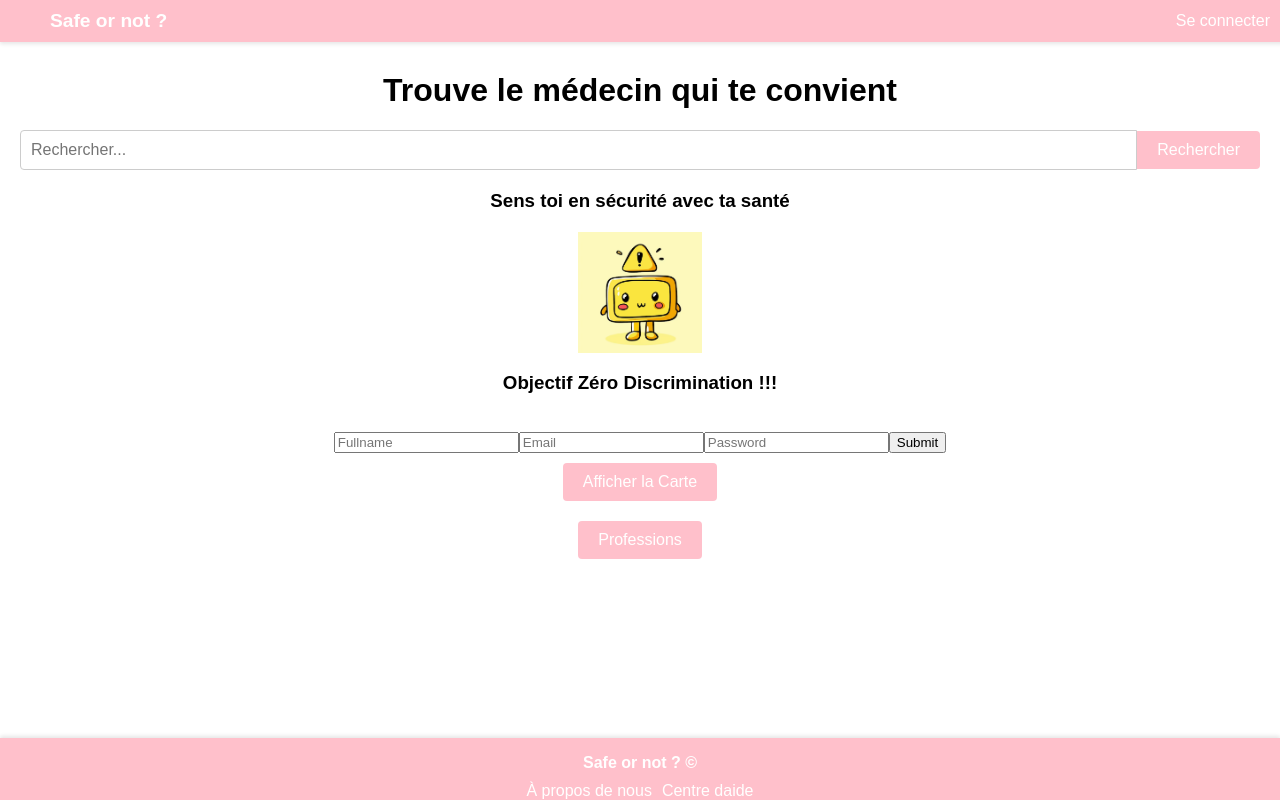
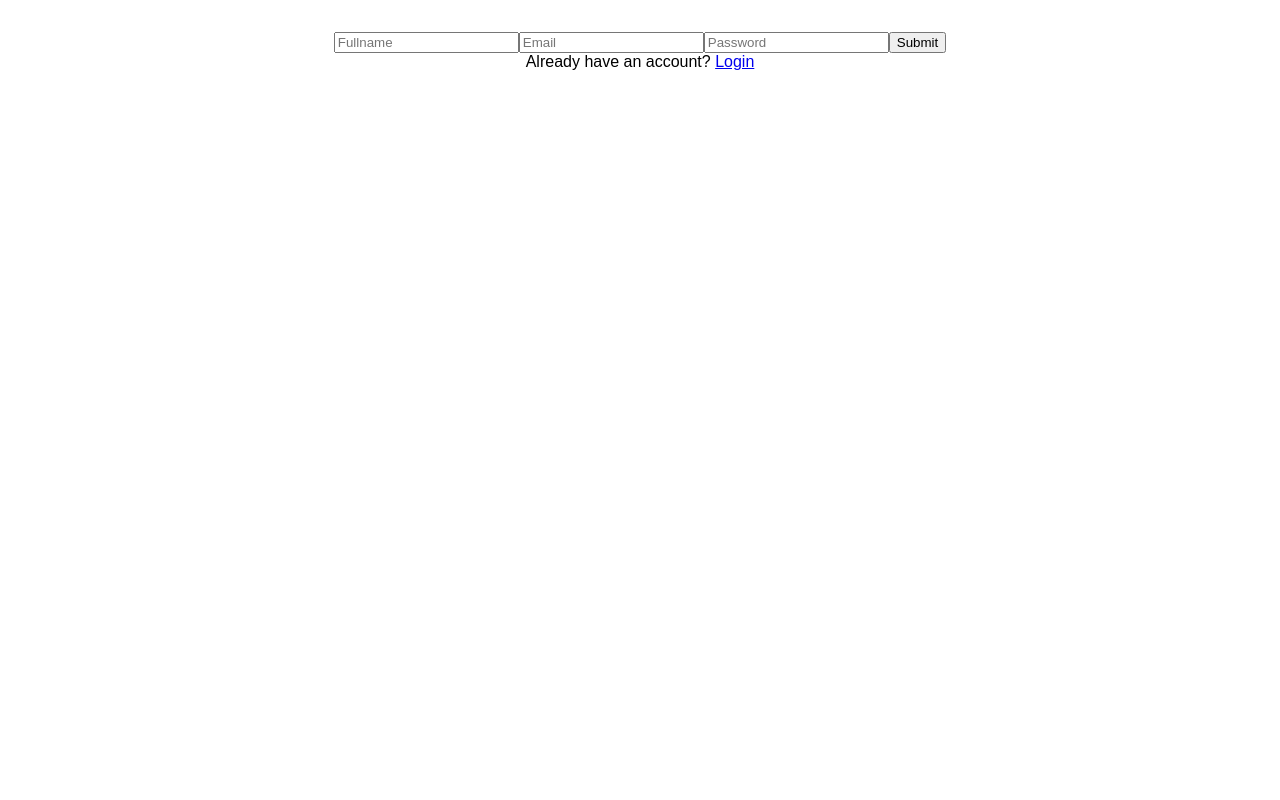
Before and after one commit to thaliawoods/prototypeSafeOrNot, a React (Vite) app in the folder prototype-safe-or-not/: page /signup in a window 1280 px wide. Built offline with nearby package versions, Linux system fonts and the light colour scheme.

Commit message:
TestSignUpSignInLogOutWithSupabase

```diff
--- a/prototype-safe-or-not/package.json
+++ b/prototype-safe-or-not/package.json
@@ -10,8 +10,10 @@
     "preview": "vite preview"
   },
   "dependencies": {
+    "@supabase/supabase-js": "^2.45.4",
     "react": "^18.3.1",
-    "react-dom": "^18.3.1"
+    "react-dom": "^18.3.1",
+    "react-router-dom": "^6.26.2"
   },
   "devDependencies": {
     "@eslint/js": "^9.9.0",
--- a/prototype-safe-or-not/src/App.jsx
+++ b/prototype-safe-or-not/src/App.jsx
@@ -1,3 +1,4 @@
+import { useEffect, useState } from 'react';
 import './App.css';
 import Navbar from './Navbar';
 import Home from './Home'
@@ -6,15 +7,37 @@ import { BrowserRouter as Router, Routes, Route } from 'react-router-dom';
 import MapComponent from './Map';
 import MedecinsList from './MedecinsList';
 import NavigationButtons from './NavigationButtons';
-import Authentification from './Authentification';
+import { SignUp, Login, Homepage } from './pages';
 
 const App = () => {
+
+  const [token, setToken] = useState(false)
+
+    if(token){
+      sessionStorage.setItem('token',JSON.stringify(token))
+    }
+
+    useEffect(() => {
+      if(sessionStorage.getItem('token')){
+        let data = JSON.parse(sessionStorage.getItem('token'))
+        setToken(data)
+      }
+
+    }, [])
+
+
   return (
     <div className='App'>
+      <Routes>
+        <Route path={'/signup'} element={<SignUp />} />
+        <Route path={'/'} element={ <Login setToken={setToken}/>} />
+        {token?<Route path={'/homepage'} element={ <Homepage token={token}/>} />:""}
+      </Routes>
+
+      {/* <Login/>
       <Router>
         <Navbar />
         <Home />
-        <Authentification />
         <NavigationButtons />
         <nav>
         </nav>
@@ -25,7 +48,8 @@ const App = () => {
           </Routes>
         </div>
         <Footer />
-      </Router>
+      </Router> */}
+
     </div>
   );
 };
--- a/prototype-safe-or-not/src/Authentification.jsx
+++ /dev/null
@@ -1,51 +0,0 @@
-import { useState } from "react";
-
-const Authentification = () => {
-
-    const [formData,setFormData] = useState({
-        fullName:'',email:'',password:''
-    })
-
-    console.log(formData)
-
-    function handleChange(event){
-        setFormData((prevFormData)=>{
-            return{
-                ...prevFormData,
-                [event.target.name]:event.target.value
-            }
-
-        })
-    }
-
-  return (
-    <div>
-        <form>
-            <input
-            placeholder="Fullname"
-            name="fullName"
-            onChange={handleChange}
-            />
-
-            <input
-            placeholder="Email"
-            name="email"
-            onChange={handleChange}
-            />
-
-            <input
-            placeholder="Password"
-            name="password"
-            onChange={handleChange}
-            />
-
-            <button type='submit'>
-                Submit
-            </button>
-        </form>
-    </div>
-
-  )
-}
-
-export default Authentification;
--- a/prototype-safe-or-not/src/client.js
+++ b/prototype-safe-or-not/src/client.js
@@ -0,0 +1,5 @@
+import { createClient } from '@supabase/supabase-js'
+
+const supabaseUrl = 'https://rixbazyypsswmrcmxqam.supabase.co'
+const supabaseKey = 'eyJhbGciOiJIUzI1NiIsInR5cCI6IkpXVCJ9.eyJpc3MiOiJzdXBhYmFzZSIsInJlZiI6InJpeGJhenl5cHNzd21yY214cWFtIiwicm9sZSI6ImFub24iLCJpYXQiOjE3MjYyMzc1MjksImV4cCI6MjA0MTgxMzUyOX0.aAK4GpKGOi6sVPuijgrLUFww1SnwNn8S9cDeevaRh98'
+export const supabase = createClient(supabaseUrl, supabaseKey)
--- a/prototype-safe-or-not/src/main.jsx
+++ b/prototype-safe-or-not/src/main.jsx
@@ -2,9 +2,12 @@ import { StrictMode } from 'react'
 import { createRoot } from 'react-dom/client'
 import App from './App.jsx'
 import './index.css'
+import { BrowserRouter } from 'react-router-dom'
 
 createRoot(document.getElementById('root')).render(
   <StrictMode>
+    <BrowserRouter>
     <App />
+    </BrowserRouter>
   </StrictMode>,
 )
--- /dev/null
+++ b/prototype-safe-or-not/src/pages/Homepage.jsx
@@ -0,0 +1,18 @@
+import { useNavigate } from "react-router-dom"
+
+const Homepage = ({token}) => {
+    let navigate = useNavigate()
+
+    function handleLogout(){
+        sessionStorage.removeItem('token')
+        navigate('/')
+    }
+
+    return (
+        <div>Welcome back, {token.user.user_metadata.full_name}
+        <button onClick={handleLogout}>Logout</button>
+        </div>
+    )
+}
+
+export default Homepage
--- /dev/null
+++ b/prototype-safe-or-not/src/pages/Login.jsx
@@ -0,0 +1,71 @@
+import { useState } from "react";
+import { Link, useNavigate } from "react-router-dom";
+import { supabase } from "../client";
+
+const Login = ({setToken}) => {
+    let navigate = useNavigate()
+
+    const [formData,setFormData] = useState({
+        email:'',password:''
+    })
+
+    console.log(formData)
+
+    function handleChange(event){
+        setFormData((prevFormData)=>{
+            return{
+                ...prevFormData,
+                [event.target.name]:event.target.value
+            }
+
+        })
+    }
+
+    async function handleSubmit(e){
+        e.preventDefault()
+
+        try {
+            const { data, error } = await supabase.auth.signInWithPassword(
+                {
+                email: formData.email,
+                password: formData.password,
+                }
+            )
+            if (error) throw error
+            console.log(data)
+            setToken(data)
+            navigate('/homepage')
+            // alert('Check your email for verification link')
+
+        } catch (error) {
+            alert(error)
+        }
+    }
+
+  return (
+    <div>
+        <form onSubmit={handleSubmit}>
+            <input
+            placeholder='Email'
+            name='email'
+            onChange={handleChange}
+            />
+
+            <input
+            placeholder='Password'
+            name='password'
+            type="password"
+            onChange={handleChange}
+            />
+
+            <button type='submit'>
+                Submit
+            </button>
+        </form>
+        Dont have an account? <Link to='/signup'>Sign Up</Link>
+    </div>
+
+  )
+}
+
+export default Login;
--- /dev/null
+++ b/prototype-safe-or-not/src/pages/SignUp.jsx
@@ -0,0 +1,78 @@
+import { useState } from "react";
+import { Link } from "react-router-dom";
+import { supabase } from "../client";
+
+const SignUp = () => {
+
+    const [formData,setFormData] = useState({
+        fullName:'',email:'',password:''
+    })
+
+    console.log(formData)
+
+    function handleChange(event){
+        setFormData((prevFormData)=>{
+            return{
+                ...prevFormData,
+                [event.target.name]:event.target.value
+            }
+
+        })
+    }
+
+    async function handleSubmit(e){
+        e.preventDefault()
+
+        try {
+            const { data, error } = await supabase.auth.signUp(
+                {
+                email: formData.email,
+                password: formData.password,
+                options: {
+                    data: {
+                    full_name: formData.fullName,
+                    }
+                }
+                }
+            )
+            if (error) throw error
+            alert('Check your email for verification link')
+
+        } catch (error) {
+            alert(error)
+        }
+    }
+
+  return (
+    <div>
+        <form onSubmit={handleSubmit}>
+            <input
+            placeholder='Fullname'
+            name='fullName'
+            onChange={handleChange}
+            />
+
+            <input
+            placeholder='Email'
+            name='email'
+            onChange={handleChange}
+            />
+
+            <input
+            placeholder='Password'
+            name='password'
+            type="password"
+            onChange={handleChange}
+            />
+
+            <button type='submit'>
+                Submit
+            </button>
+        </form>
+        Already have an account? <Link to='/'>Login</Link>
+    </div>
+
+  )
+}
+
+export default SignUp;
--- /dev/null
+++ b/prototype-safe-or-not/src/pages/index.js
@@ -0,0 +1,8 @@
+import Login from './Login'
+import SignUp from './SignUp'
+import Homepage from './Homepage'
+
+
+export {
+    Login, SignUp, Homepage
+}
```
Also changed, not shown: 1 other file (tests, documents, lock files or other folders).
